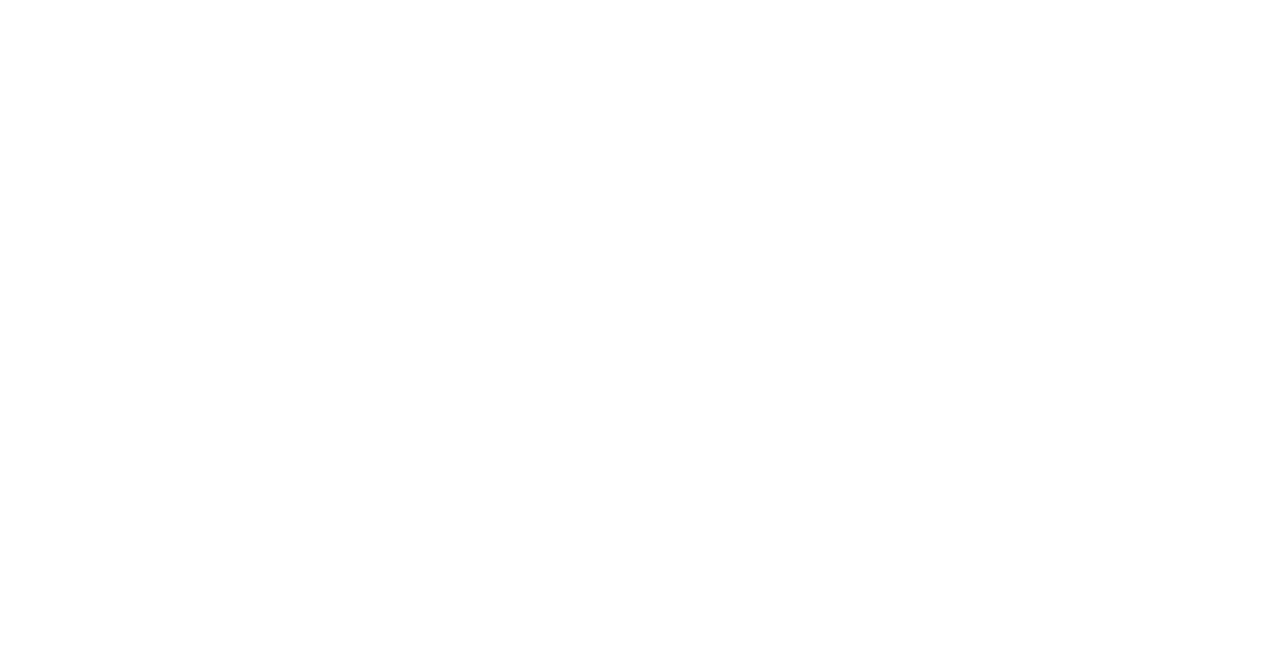
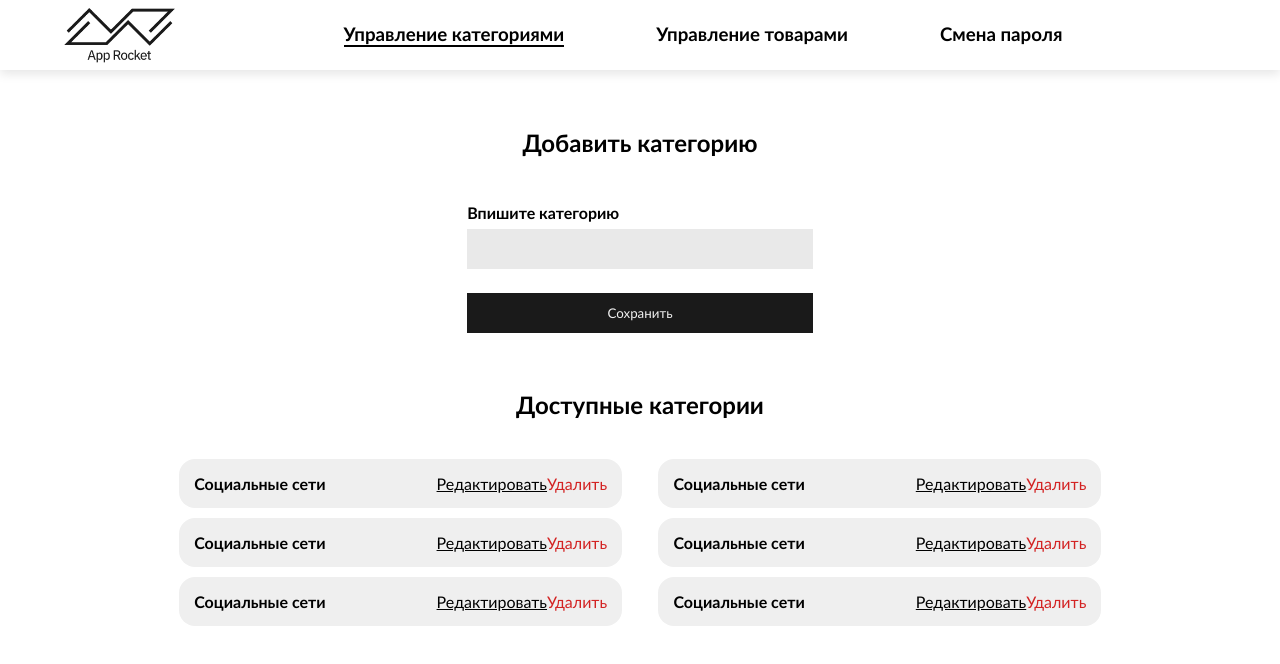
Before and after one commit to Elman2055/rocket-app, a React (Vite) app: page /admin/categories in a window 1280 px wide. Before the commit this address had no page. Shown: the top 664 px of the page. Built offline with nearby package versions, Linux system fonts and the light colour scheme.

Commit message:
create: admin categories page

```diff
--- a/src/App.jsx
+++ b/src/App.jsx
@@ -14,6 +14,8 @@
 import ForgotPasswordContainer from "./containers/forgotPasswordContainer/ForgotPasswordContainer";
 import FavouritesContainer from "./containers/favouritesContainer/FavouritesContainer";
 import AdminLoginContainer from "./containers/adminLoginContainer/AdminLoginContainer";
+import AdminLayot from "./components/adminLayot/AdminLayot";
+import AdminCategoriesContainer from "./containers/adminCategoriesContainer/AdminCategoriesContainer";
 import { Provider } from "react-redux";
 import { store } from "./store";
 
@@ -38,6 +40,10 @@
           </Route>
 
           <Route path="lg-admin" element={<AdminLoginContainer />} />
+
+          <Route path="/admin" element={<AdminLayot />}>
+            <Route path="categories" element={<AdminCategoriesContainer />} />
+          </Route>
         </Routes>
       </BrowserRouter>
     </Provider>
--- /dev/null
+++ b/src/components/adminCategories/AdminCategories.css
@@ -0,0 +1,82 @@
+.adminCategoryContainer {
+  width: 80%;
+  margin: 0 auto;
+}
+
+.addCategoryBlock {
+  width: 100%;
+  display: flex;
+  flex-direction: column;
+  align-items: center;
+}
+
+.addCategoryBlock > h2 {
+  margin: 5% 0 4% 0;
+}
+
+.addCategoryBlock > div {
+  width: 30%;
+  display: flex;
+  flex-direction: column;
+}
+
+.addCategoryBlock > div > input {
+  height: 40px;
+  border: none;
+  background-color: rgb(233, 233, 233);
+  margin: 2% 0 7% 0;
+  padding-left: 2%;
+}
+
+.addCategoryBlock > div > button {
+  cursor: pointer;
+  border: none;
+  background-color: #1a1a1a;
+  color: #efefef;
+  padding: 12px 15px;
+}
+
+.categoriesContainer {
+  display: flex;
+  flex-wrap: wrap;
+  gap: 4%;
+  margin-top: 30px;
+}
+
+.categoriesCards {
+  width: 48%;
+  background-color: #efefef;
+  border-radius: 16px;
+  display: flex;
+  justify-content: space-between;
+  padding: 15px 15px;
+  margin-top: 10px;
+}
+
+.categoriesAdminBtn {
+  width: 38%;
+  display: flex;
+  justify-content: space-between;
+}
+
+.categoriesAdminBtn > p {
+  cursor: pointer;
+}
+
+.categoriesAdminBtn > p:first-child {
+  text-decoration: underline;
+}
+
+.categoriesAdminBtn > p:last-child {
+  color: #d32323;
+}
+
+@media (min-width: 1024px) and (max-width: 1286px) {
+  .adminCategoryContainer {
+    width: 90%;
+  }
+
+  .categoriesAdminBtn {
+    width: 170px;
+  }
+}
--- /dev/null
+++ b/src/components/adminCategories/AdminCategories.jsx
@@ -0,0 +1,39 @@
+import "./AdminCategories.css";
+
+const AdminCategories = () => {
+  const categories = [
+    "Социальные сети",
+    "Социальные сети",
+    "Социальные сети",
+    "Социальные сети",
+    "Социальные сети",
+    "Социальные сети",
+  ];
+
+  return (
+    <div className="adminCategoryContainer">
+      <div className="addCategoryBlock">
+        <h2>Добавить категорию</h2>
+        <div>
+          <h4>Впишите категорию</h4>
+          <input type="text" />
+          <button>Сохранить</button>
+        </div>
+        <h2 style={{ margin: "5% 0 0 0" }}>Доступные категории</h2>
+      </div>
+      <div className="categoriesContainer">
+        {categories.map((el, index) => (
+          <div key={index} className="categoriesCards">
+            <h4>{el}</h4>
+            <div className="categoriesAdminBtn">
+              <p>Редактировать</p>
+              <p>Удалить</p>
+            </div>
+          </div>
+        ))}
+      </div>
+    </div>
+  );
+};
+
+export default AdminCategories;
--- /dev/null
+++ b/src/components/adminLayot/AdminLayot.css
@@ -0,0 +1,45 @@
+.headerContainer {
+  height: 70px;
+  background-color: #ffffff;
+  box-shadow: 0px 4px 10px rgba(0, 0, 0, 0.1);
+}
+
+.adminLayotBlock {
+  height: 70px;
+  width: 65%;
+  display: flex;
+  justify-content: space-between;
+  align-items: center;
+  margin-left: 5%;
+}
+
+.logoLayot {
+  height: 55px;
+}
+
+.navigationAdmin {
+  width: 60%;
+  display: flex;
+  justify-content: space-between;
+}
+
+.navigationAdmin a {
+  text-decoration: none;
+  color: black;
+  font-weight: normal;
+}
+
+.navigationAdmin .activeLink {
+  border-bottom: 2px solid black;
+  font-weight: bold;
+}
+
+@media (min-width: 1024px) and (max-width: 1286px) {
+  .adminLayotBlock {
+    width: 78%;
+  }
+
+  .navigationAdmin {
+    width: 72%;
+  }
+}
--- /dev/null
+++ b/src/components/adminLayot/AdminLayot.jsx
@@ -0,0 +1,40 @@
+import { NavLink, Outlet } from "react-router-dom";
+import logoAdmin from "../../../public/logoFooter.png";
+import "./AdminLayot.css";
+
+const AdminLayot = () => {
+  return (
+    <>
+      <div className="headerContainer">
+        <div className="adminLayotBlock">
+          <img src={logoAdmin} alt="logo" className="logoLayot" />
+          <div className="navigationAdmin">
+            <NavLink
+              to="/admin/categories"
+              className={({ isActive }) => (isActive ? "activeLink" : "")}
+            >
+              <h3>Управление категориями</h3>
+            </NavLink>
+            <NavLink
+              to="/admin/products"
+              className={({ isActive }) => (isActive ? "activeLink" : "")}
+            >
+              <h3>Управление товарами</h3>
+            </NavLink>
+            <NavLink
+              to="/admin/password"
+              className={({ isActive }) => (isActive ? "activeLink" : "")}
+            >
+              <h3>Смена пароля</h3>
+            </NavLink>
+          </div>
+        </div>
+      </div>
+      <main>
+        <Outlet />
+      </main>
+    </>
+  );
+};
+
+export default AdminLayot;
--- /dev/null
+++ b/src/containers/adminCategoriesContainer/AdminCategoriesContainer.jsx
@@ -0,0 +1,8 @@
+import AdminCategories from "../../components/adminCategories/AdminCategories";
+import "./adminCategoriesContainer.css";
+
+const adminCategoriesContainer = () => {
+  return <AdminCategories />;
+};
+
+export default adminCategoriesContainer;
```
Also changed, not shown: src/containers/adminCategoriesContainer/AdminCategoriesContainer.css (added).
